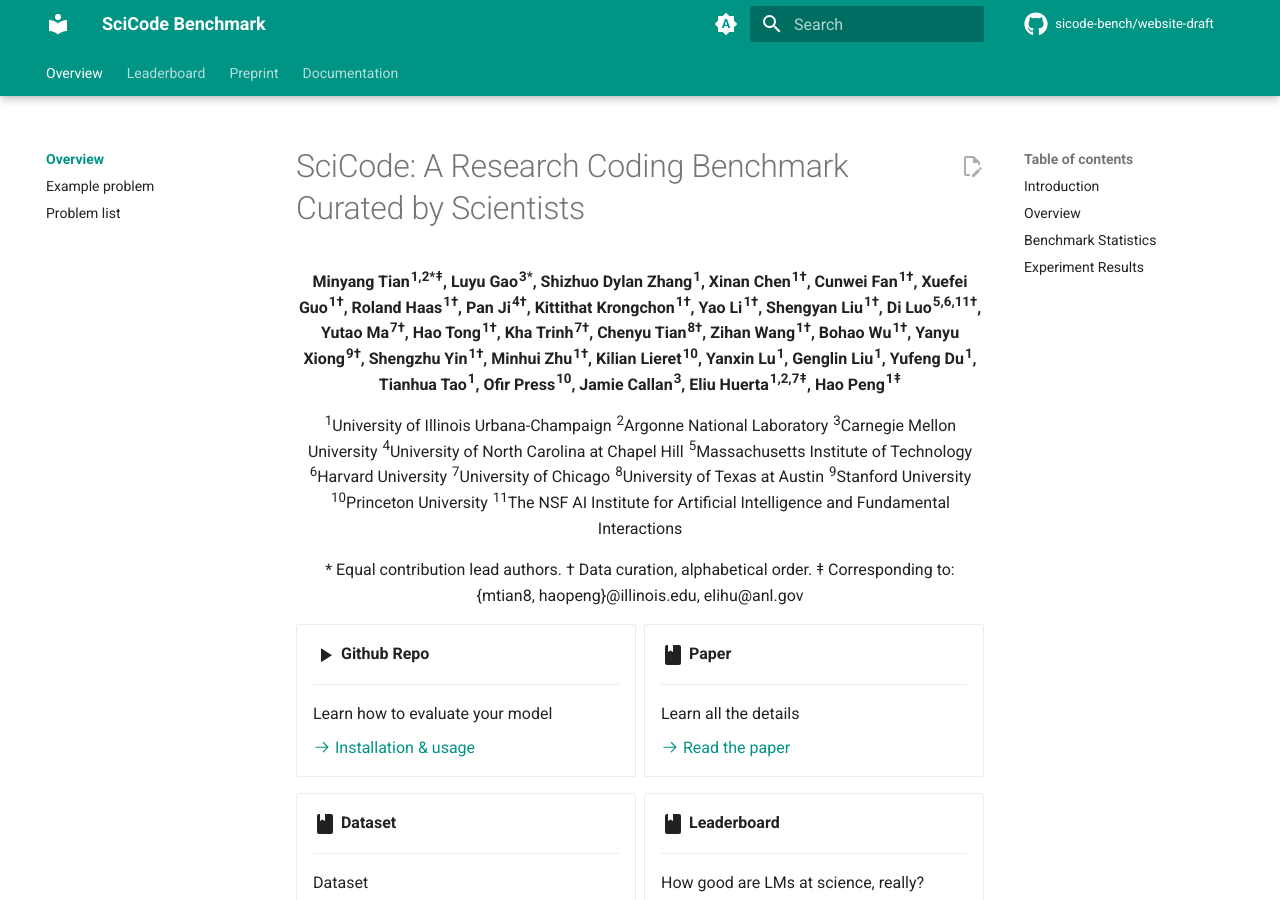
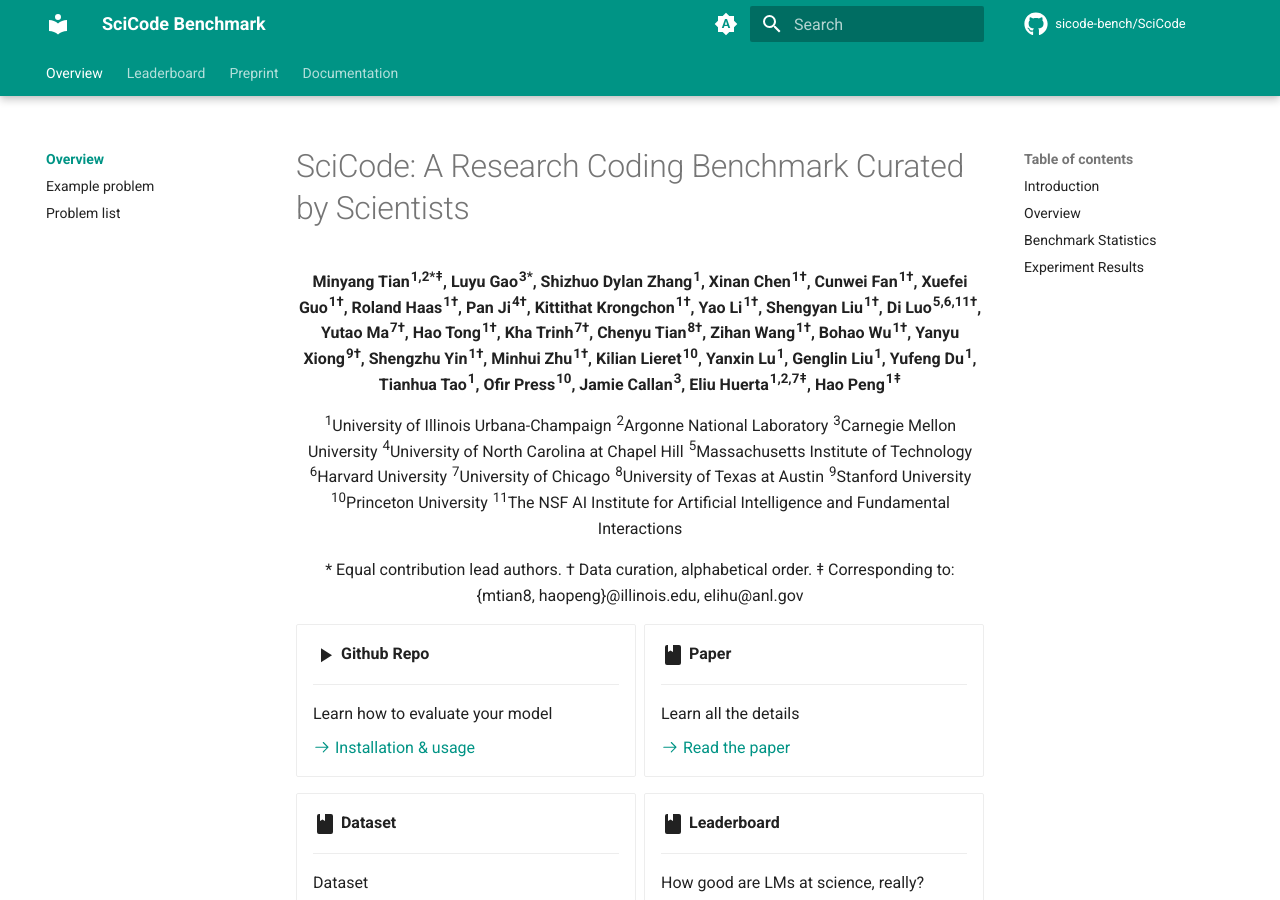
Before and after one commit to scicode-bench/scicode-bench.github.io, an MkDocs documentation site: the page built from docs/index.md, in a window 1280 px wide and 900 px high. Built offline with MkDocs 1.6.1 and Material for MkDocs 9.7.7, drawn with Linux system fonts in a browser that asks for light colours; comment, search, counter and statistics services are not loaded.

Commit message:
Point gh repo URL to code repo instead of website

```diff
--- a/mkdocs.yml
+++ b/mkdocs.yml
@@ -28,7 +28,6 @@
     - navigation.tabs
     - navigation.tabs.sticky
     - navigation.indexes
-    - content.action.edit
     - navigation.footer
     - content.code.copy
     - content.footnote.tooltips
@@ -68,6 +67,5 @@
    - glightbox
    - search
    - include-markdown
-repo_url: https://github.com/scicode-bench/website-draft
-repo_name: sicode-bench/website-draft
-edit_uri: edit/main/docs/
+repo_url: https://github.com/scicode-bench/SciCode
+repo_name: sicode-bench/SciCode
```
